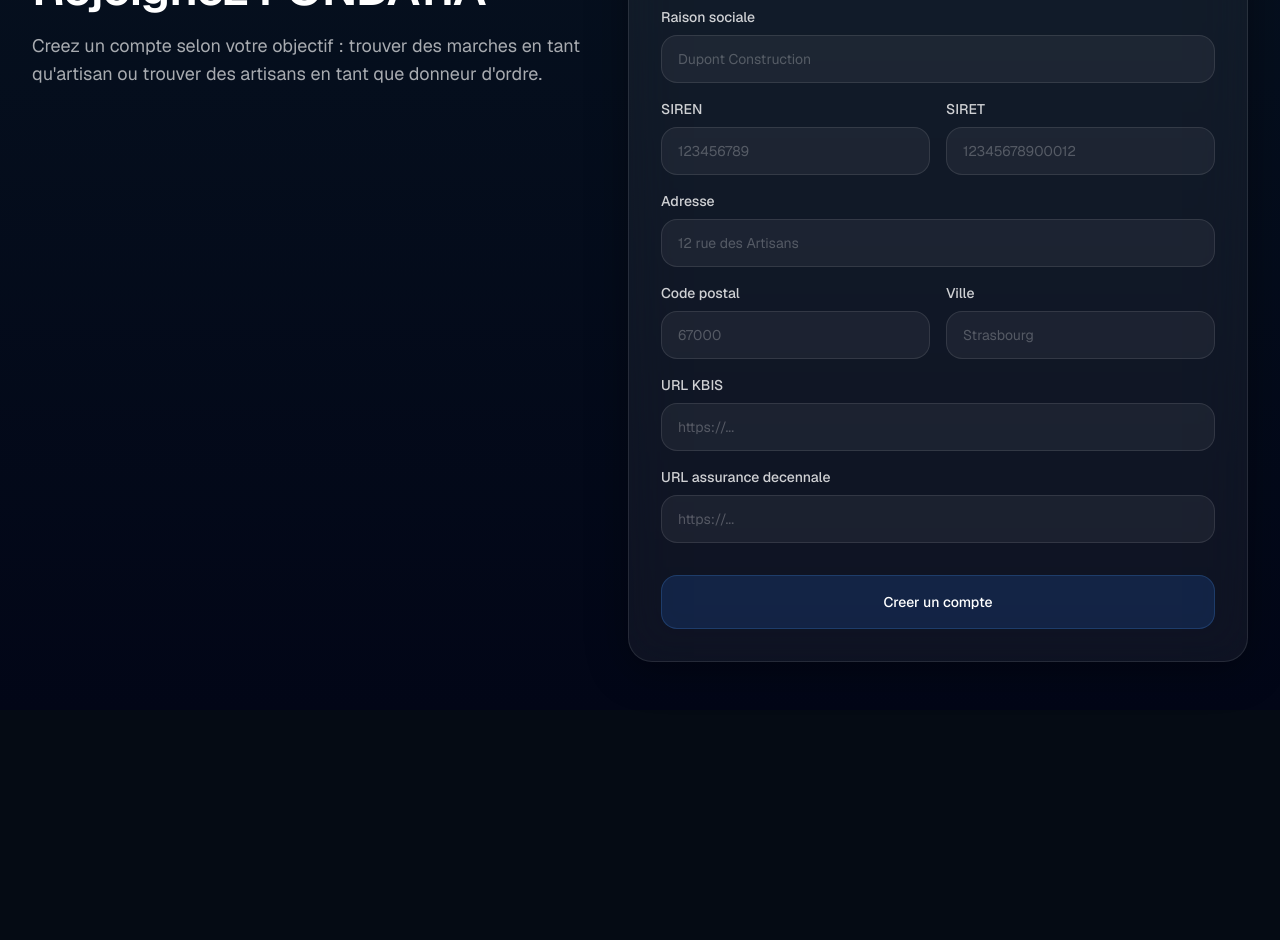
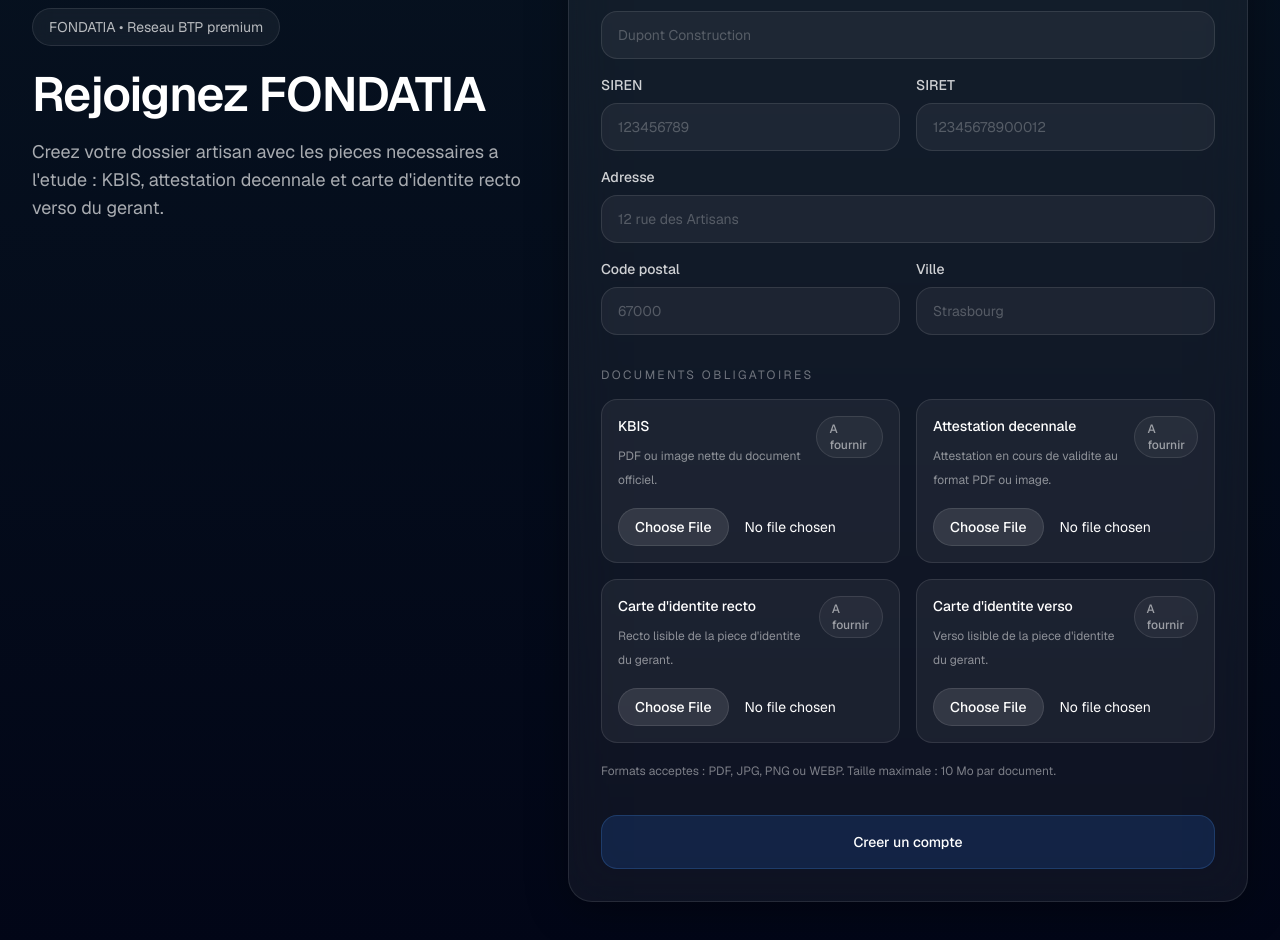
Before and after one commit to Djanix67/FONDATIA, a Next.js app: page /inscription-artisan in a window 1280 px wide. Shown: the part 720-1660 px from the top of the page. Before the commit the page ends 1430 px from the top, so only its background shows below. Built offline with nearby package versions, Linux system fonts and the light colour scheme.

Commit message:
Add real document uploads to artisan signup form

```diff
--- a/app/inscription-artisan/page.tsx
+++ b/app/inscription-artisan/page.tsx
@@ -3,6 +3,18 @@
 import { useState } from "react"
 import { useRouter } from "next/navigation"
 import { GlassCard } from "@/components/ui/glass-card"
+
+type DocumentFieldName =
+  | "kbisUrl"
+  | "insuranceDecennaleUrl"
+  | "identityCardFrontUrl"
+  | "identityCardBackUrl"
+
+type UploadState = {
+  isUploading: boolean
+  fileName: string
+  error: string
+}
 
 const initialForm = {
   name: "",
@@ -18,16 +30,120 @@
   city: "",
   kbisUrl: "",
   insuranceDecennaleUrl: "",
+  identityCardFrontUrl: "",
+  identityCardBackUrl: "",
 } as const
+
+const initialUploadState: Record<DocumentFieldName, UploadState> = {
+  kbisUrl: { isUploading: false, fileName: "", error: "" },
+  insuranceDecennaleUrl: { isUploading: false, fileName: "", error: "" },
+  identityCardFrontUrl: { isUploading: false, fileName: "", error: "" },
+  identityCardBackUrl: { isUploading: false, fileName: "", error: "" },
+}
+
+const documentConfigs: Array<{
+  field: DocumentFieldName
+  documentType: "kbis" | "insuranceDecennale" | "identityCardFront" | "identityCardBack"
+  label: string
+  description: string
+}> = [
+  {
+    field: "kbisUrl",
+    documentType: "kbis",
+    label: "KBIS",
+    description: "PDF ou image nette du document officiel.",
+  },
+  {
+    field: "insuranceDecennaleUrl",
+    documentType: "insuranceDecennale",
+    label: "Attestation decennale",
+    description: "Attestation en cours de validite au format PDF ou image.",
+  },
+  {
+    field: "identityCardFrontUrl",
+    documentType: "identityCardFront",
+    label: "Carte d'identite recto",
+    description: "Recto lisible de la piece d'identite du gerant.",
+  },
+  {
+    field: "identityCardBackUrl",
+    documentType: "identityCardBack",
+    label: "Carte d'identite verso",
+    description: "Verso lisible de la piece d'identite du gerant.",
+  },
+]
 
 export default function InscriptionArtisanPage() {
   const router = useRouter()
   const [form, setForm] = useState(initialForm)
+  const [uploadState, setUploadState] = useState(initialUploadState)
+  const [draftId, setDraftId] = useState("")
   const [loading, setLoading] = useState(false)
   const [error, setError] = useState("")
 
   const updateField = (key: keyof typeof initialForm, value: string) => {
     setForm((prev) => ({ ...prev, [key]: value }))
+  }
+
+  const updateUploadState = (field: DocumentFieldName, next: Partial<UploadState>) => {
+    setUploadState((prev) => ({
+      ...prev,
+      [field]: {
+        ...prev[field],
+        ...next,
+      },
+    }))
+  }
+
+  const handleDocumentUpload = async (
+    field: DocumentFieldName,
+    documentType: "kbis" | "insuranceDecennale" | "identityCardFront" | "identityCardBack",
+    file: File
+  ) => {
+    setError("")
+    updateUploadState(field, {
+      isUploading: true,
+      error: "",
+      fileName: file.name,
+    })
+
+    try {
+      const payload = new FormData()
+      payload.append("file", file)
+      payload.append("documentType", documentType)
+
+      if (draftId) {
+        payload.append("draftId", draftId)
+      }
+
+      const response = await fetch("/api/storage/signup-upload", {
+        method: "POST",
+        body: payload,
+      })
+
+      const data = await response.json()
+
+      if (!response.ok) {
+        throw new Error(data?.error || "Upload impossible")
+      }
+
+      if (typeof data?.draftId === "string" && data.draftId) {
+        setDraftId(data.draftId)
+      }
+
+      updateField(field, data.url)
+      updateUploadState(field, {
+        isUploading: false,
+        error: "",
+        fileName: file.name,
+      })
+    } catch (err) {
+      updateField(field, "")
+      updateUploadState(field, {
+        isUploading: false,
+        error: err instanceof Error ? err.message : "Upload impossible",
+      })
+    }
   }
 
   const onSubmit = async (e: React.FormEvent<HTMLFormElement>) => {
@@ -58,10 +174,12 @@
     }
   }
 
+  const uploadsInFlight = Object.values(uploadState).some((item) => item.isUploading)
+
   return (
     <main className="min-h-screen bg-[radial-gradient(circle_at_top,rgba(38,99,235,0.14),transparent_28%),linear-gradient(180deg,#030712_0%,#06111f_40%,#020617_100%)] text-white">
       <div className="mx-auto flex min-h-screen max-w-7xl items-center px-6 py-12 lg:px-8">
-        <div className="grid w-full gap-10 lg:grid-cols-[1fr_620px]">
+        <div className="grid w-full gap-10 lg:grid-cols-[1fr_680px]">
           <div className="flex flex-col justify-center">
             <div className="inline-flex w-fit items-center rounded-full border border-white/10 bg-white/5 px-4 py-2 text-sm text-white/70 backdrop-blur">
               FONDATIA • Reseau BTP premium
@@ -72,7 +190,8 @@
             </h1>
 
             <p className="mt-5 max-w-xl text-base leading-7 text-white/65 sm:text-lg">
-              Creez un compte selon votre objectif : trouver des marches en tant qu'artisan ou trouver des artisans en tant que donneur d'ordre.
+              Creez votre dossier artisan avec les pieces necessaires a l'etude : KBIS,
+              attestation decennale et carte d'identite recto verso du gerant.
             </p>
           </div>
 
@@ -101,8 +220,19 @@
                       placeholder="Jean Dupont"
                     />
                   </div>
-                  <Field label="Email" type="email" value={form.email} onChange={(value) => updateField("email", value)} placeholder="jean@exemple.fr" />
-                  <Field label="Telephone" value={form.phone} onChange={(value) => updateField("phone", value)} placeholder="06 00 00 00 00" />
+                  <Field
+                    label="Email"
+                    type="email"
+                    value={form.email}
+                    onChange={(value) => updateField("email", value)}
+                    placeholder="jean@exemple.fr"
+                  />
+                  <Field
+                    label="Telephone"
+                    value={form.phone}
+                    onChange={(value) => updateField("phone", value)}
+                    placeholder="06 00 00 00 00"
+                  />
                   <div className="sm:col-span-2">
                     <Field
                       label="Mot de passe"
@@ -128,7 +258,12 @@
 
                   <div className="grid gap-4 sm:grid-cols-2">
                     <div className="sm:col-span-2">
-                      <Field label="Raison sociale" value={form.legalName} onChange={(value) => updateField("legalName", value)} placeholder="Dupont Construction" />
+                      <Field
+                        label="Raison sociale"
+                        value={form.legalName}
+                        onChange={(value) => updateField("legalName", value)}
+                        placeholder="Dupont Construction"
+                      />
                     </div>
 
                     <Field
@@ -145,26 +280,53 @@
                     />
 
                     <div className="sm:col-span-2">
-                      <Field label="Adresse" value={form.address} onChange={(value) => updateField("address", value)} placeholder="12 rue des Artisans" />
+                      <Field
+                        label="Adresse"
+                        value={form.address}
+                        onChange={(value) => updateField("address", value)}
+                        placeholder="12 rue des Artisans"
+                      />
                     </div>
 
-                    <Field label="Code postal" value={form.postalCode} onChange={(value) => updateField("postalCode", value)} placeholder="67000" />
-                    <Field label="Ville" value={form.city} onChange={(value) => updateField("city", value)} placeholder="Strasbourg" />
-
-                    <div className="sm:col-span-2">
-                      <Field label="URL KBIS" value={form.kbisUrl} onChange={(value) => updateField("kbisUrl", value)} placeholder="https://..." />
-                    </div>
-
-                    <div className="sm:col-span-2">
-                      <Field
-                        label="URL assurance decennale"
-                        value={form.insuranceDecennaleUrl}
-                        onChange={(value) => updateField("insuranceDecennaleUrl", value)}
-                        placeholder="https://..."
-                      />
-                    </div>
+                    <Field
+                      label="Code postal"
+                      value={form.postalCode}
+                      onChange={(value) => updateField("postalCode", value)}
+                      placeholder="67000"
+                    />
+                    <Field
+                      label="Ville"
+                      value={form.city}
+                      onChange={(value) => updateField("city", value)}
+                      placeholder="Strasbourg"
+                    />
                   </div>
                 </div>
+              </section>
+
+              <section className="space-y-4">
+                <p className="text-xs uppercase tracking-[0.2em] text-white/40">
+                  Documents obligatoires
+                </p>
+                <div className="grid gap-4 sm:grid-cols-2">
+                  {documentConfigs.map((document) => (
+                    <DocumentUploadField
+                      key={document.field}
+                      label={document.label}
+                      description={document.description}
+                      isUploading={uploadState[document.field].isUploading}
+                      fileName={uploadState[document.field].fileName}
+                      error={uploadState[document.field].error}
+                      isUploaded={Boolean(form[document.field])}
+                      onFileSelect={(file) =>
+                        handleDocumentUpload(document.field, document.documentType, file)
+                      }
+                    />
+                  ))}
+                </div>
+                <p className="text-xs leading-6 text-white/45">
+                  Formats acceptes : PDF, JPG, PNG ou WEBP. Taille maximale : 10 Mo par document.
+                </p>
               </section>
 
               {error ? (
@@ -175,10 +337,10 @@
 
               <button
                 type="submit"
-                disabled={loading}
+                disabled={loading || uploadsInFlight}
                 className="w-full rounded-2xl border border-blue-400/20 bg-blue-500/15 px-5 py-4 text-sm font-medium text-white transition hover:bg-blue-500/25 disabled:cursor-not-allowed disabled:opacity-60"
               >
-                {loading ? "Creation du compte..." : "Creer un compte"}
+                {loading ? "Creation du compte..." : uploadsInFlight ? "Televersement en cours..." : "Creer un compte"}
               </button>
             </form>
           </GlassCard>
@@ -213,6 +375,60 @@
         placeholder={placeholder}
         className="h-12 w-full rounded-2xl border border-white/10 bg-white/5 px-4 text-sm text-white outline-none transition placeholder:text-white/25 focus:border-white/20 focus:bg-white/[0.07]"
       />
+    </label>
+  )
+}
+
+function DocumentUploadField({
+  label,
+  description,
+  isUploading,
+  fileName,
+  error,
+  isUploaded,
+  onFileSelect,
+}: {
+  label: string
+  description: string
+  isUploading: boolean
+  fileName: string
+  error: string
+  isUploaded: boolean
+  onFileSelect: (file: File) => void
+}) {
+  return (
+    <label className="block rounded-2xl border border-white/10 bg-white/5 p-4 transition hover:bg-white/[0.07]">
+      <div className="flex items-start justify-between gap-3">
+        <div>
+          <p className="text-sm font-medium text-white">{label}</p>
+          <p className="mt-2 text-xs leading-6 text-white/50">{description}</p>
+        </div>
+        <span
+          className={[
+            "rounded-full px-3 py-1 text-xs font-medium",
+            isUploaded
+              ? "border border-emerald-300/20 bg-emerald-300/10 text-emerald-100"
+              : "border border-white/10 bg-white/5 text-white/55",
+          ].join(" ")}
+        >
+          {isUploading ? "Upload..." : isUploaded ? "Recu" : "A fournir"}
+        </span>
+      </div>
+
+      <input
+        type="file"
+        accept=".pdf,image/png,image/jpeg,image/webp"
+        className="mt-4 block w-full text-sm text-white file:mr-4 file:rounded-full file:border file:border-white/10 file:bg-white/10 file:px-4 file:py-2 file:text-sm file:font-medium file:text-white file:transition hover:file:bg-white/15"
+        onChange={(event) => {
+          const file = event.target.files?.[0]
+          if (file) {
+            onFileSelect(file)
+          }
+        }}
+      />
+
+      {fileName ? <p className="mt-3 text-xs text-white/55">{fileName}</p> : null}
+      {error ? <p className="mt-2 text-xs text-rose-200">{error}</p> : null}
     </label>
   )
 }
```
